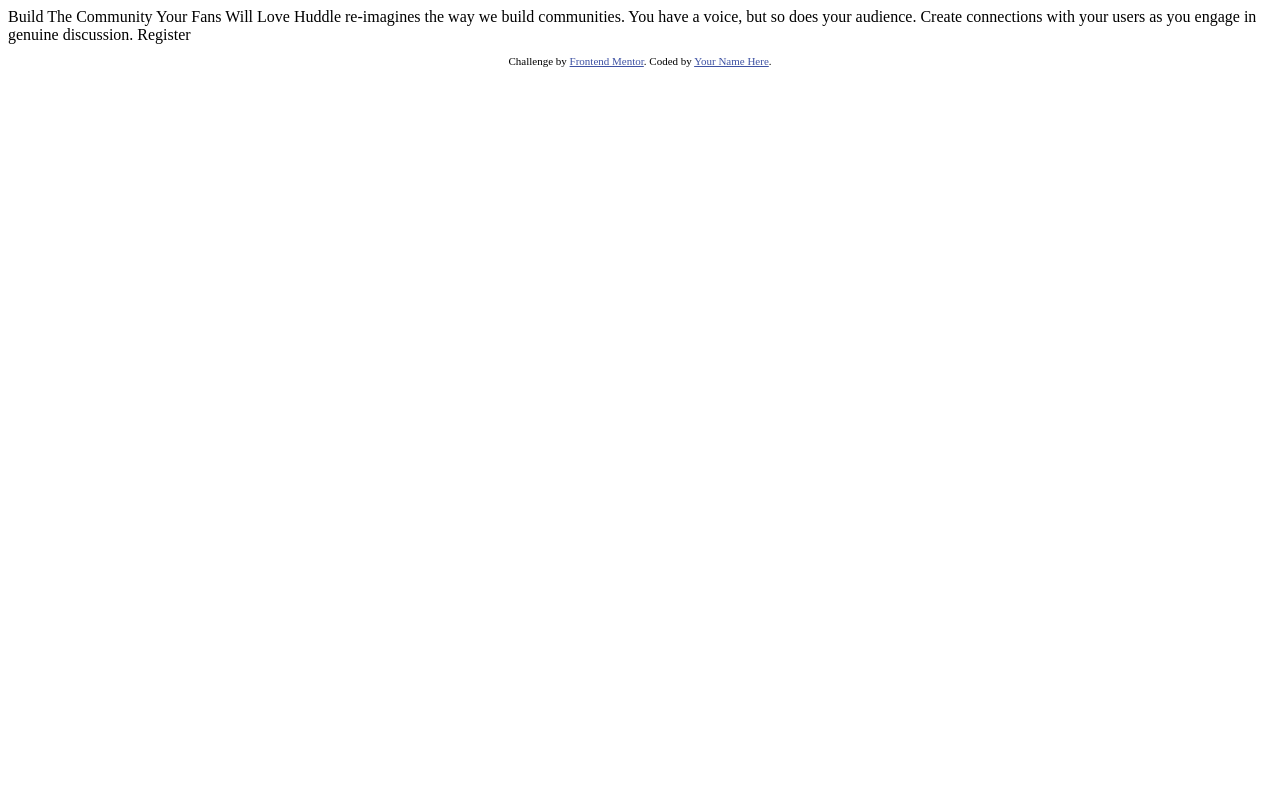
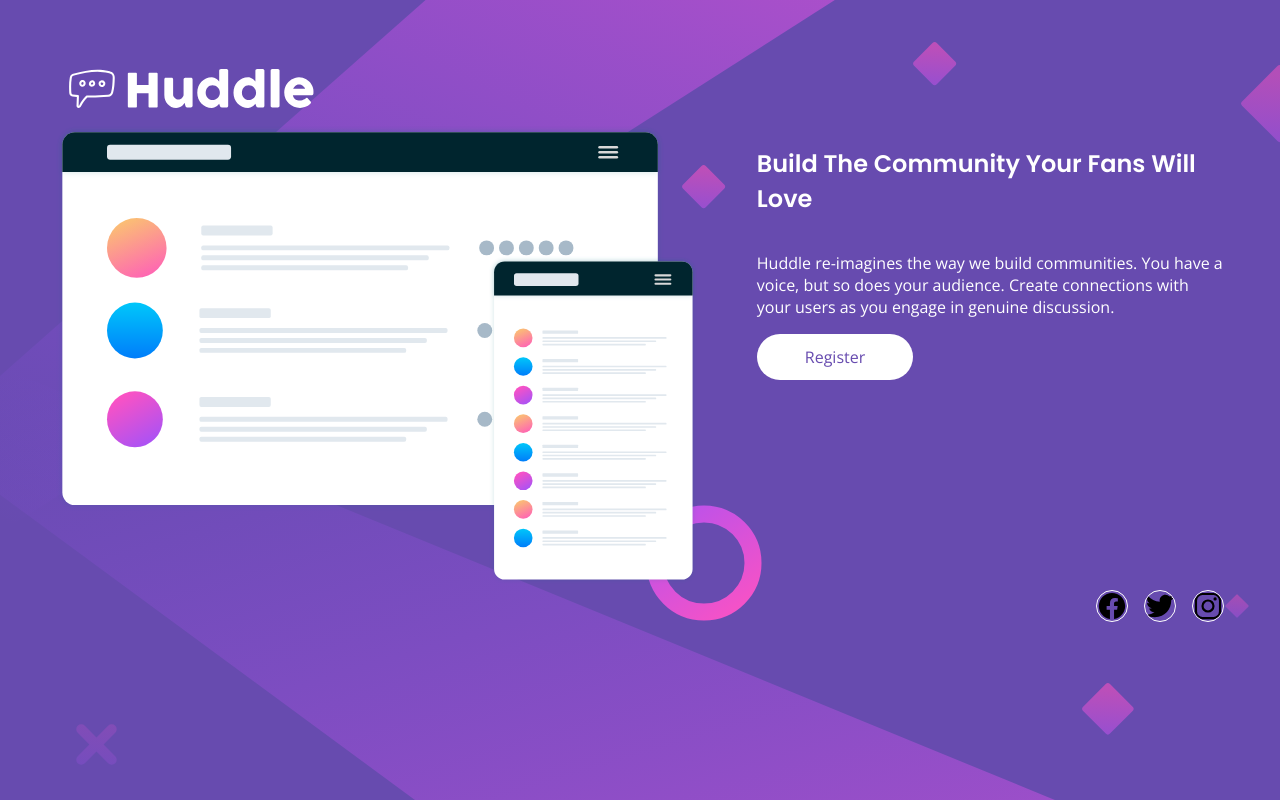
Before and after one commit to FE-Practice/landing-page, a plain HTML site: page huddle-landing-page-with-single-introductory-section-master/index.html in a window 1280 px wide. Drawn offline with nearby package versions, Linux system fonts and the light colour scheme.

Commit message:
huddle landing page

```diff
--- a/huddle-landing-page-with-single-introductory-section-master/index.html
+++ b/huddle-landing-page-with-single-introductory-section-master/index.html
@@ -5,7 +5,8 @@
   <meta name="viewport" content="width=device-width, initial-scale=1.0"> <!-- displays site properly based on user's device -->
 
   <link rel="icon" type="image/png" sizes="32x32" href="./images/favicon-32x32.png">
-
+  <link href="https://fonts.googleapis.com/css2?family=Open+Sans:wght@400&family=Poppins:wght@400;600&display=swap" rel="stylesheet">
+  <link rel="stylesheet" href="style.css">
   <title>Frontend Mentor | Huddle landing page with single introductory section</title>
 
   <!-- Feel free to remove these styles or customise in your own stylesheet 👍 -->
@@ -16,18 +17,25 @@
 </head>
 <body>
 
-  Build The Community Your Fans Will Love
+  <nav class="nav-bar">
+    <img src="./images/logo.svg" alt="" class="logo">
+  </nav>
+  <section class="hero flex flex-row">
+    <div class="hero-img">
+      <img src="./images/illustration-mockups.svg" class="hero--img"alt="">
+    </div>
+    <div class="hero-content flex flex-col">
+      <h1 class="slogan">Build The Community Your Fans Will Love</h1>
+      <p class="detail"> Huddle re-imagines the way we build communities. You have a voice, but so does your audience.
+  Create connections with your users as you engage in genuine discussion. </p>
+      <a href="" class="reg-btn">Register</a>
+    </div>
+  </section>
+  <footer class="footer flex flex-row">
+    <img src="./images/logo-facebook.svg" alt="" class="logo-icon">
+    <img src="./images/logo-twitter.svg" alt="" class="logo-icon">
+    <img src="./images/logo-instagram.svg" alt="" class="logo-icon">
+  </footer>
 
-  Huddle re-imagines the way we build communities. You have a voice, but so does your audience.
-  Create connections with your users as you engage in genuine discussion.
-
-  Register
-
-  <footer>
-    <p class="attribution">
-      Challenge by <a href="https://www.frontendmentor.io?ref=challenge" target="_blank">Frontend Mentor</a>.
-      Coded by <a href="#">Your Name Here</a>.
-    </p>
-  </footer>
 </body>
 </html>
--- /dev/null
+++ b/huddle-landing-page-with-single-introductory-section-master/style.css
@@ -0,0 +1,120 @@
+:root{
+
+--violet: hsl(257, 40%, 49%);
+--soft-magenta: hsl(300, 69%, 71%);
+}
+
+*,*::after,*::before{
+    box-sizing: border-box;
+}
+html{
+    margin: 0;
+    padding:0;
+    font-size: 16px;
+}
+body{
+    background-color: var(--violet);
+}
+h1, h2, h3, h4, h5, h6 {
+    font-family: 'Poppins', sans-serif;
+    font-weight: 600; /* Use 400 or 600 as per your design */
+}
+/* Body text */
+body {
+    font-family: 'Open Sans', sans-serif;
+    font-weight: 400;
+    padding: 3rem;
+    background-image: url("./images/bg-desktop.svg");
+}
+.background--img{
+    position: absolute;
+    z-index: -1;
+}
+.logo{
+
+}
+.flex{
+    display: flex;
+}
+.flex-row{
+    flex-direction: row;
+}
+.flex-col{
+    flex-direction: column;
+}
+.hero{
+    margin:0 auto;
+    justify-content: space-between;
+}
+.hero-img{
+    width: 55%;
+}
+.hero--img{
+    width: 100%;
+}
+.hero-content{
+    width: 40%;
+}
+.hero-content >*{
+    color: white;
+}
+
+.reg-btn{
+    padding: 0.75em 3em;
+    color: var(--violet);
+    background-color: white;
+    text-decoration: none;
+    border-radius: 200px;
+    align-self: flex-start;
+    width: auto;
+}
+.reg-btn:hover,.reg-btn:focus{
+    color: white;
+    background-color: var(--soft-magenta);
+}
+
+.footer{
+    justify-content: flex-end;
+    gap:1rem;
+}
+.logo-icon{
+    height: 2rem;
+    border-radius: 50%;
+    border: 1px solid white;
+}
+.logo-icon:hover,.logo-icon:focus{
+    border-color: var(--soft-magenta);
+}
+@media screen and (max-width: 375px) {
+
+
+    body{
+        padding: 1rem;
+        background-image:url("./images/bg-mobile.svg") ;
+        display: flex;
+        flex-direction: column;
+
+    }
+
+    .nav-bar{
+        align-items: flex-start;
+    }
+    .hero{
+        display: flex;
+        flex-direction: column;
+        width: 100%;
+        justify-content: center;
+        align-items:center;
+        text-align: center;
+    }
+    .hero-content {
+        width: 100%;
+        text-align: center;
+        align-items: center;
+    }
+    .reg-btn{
+        text-align: center;
+
+    }
+
+  }
```
Also changed, not shown: huddle-landing-page-with-single-introductory-section-master/images/logo-facebook.svg (added), huddle-landing-page-with-single-introductory-section-master/images/logo-instagram.svg (added), huddle-landing-page-with-single-introductory-section-master/images/logo-twitter.svg (added).
